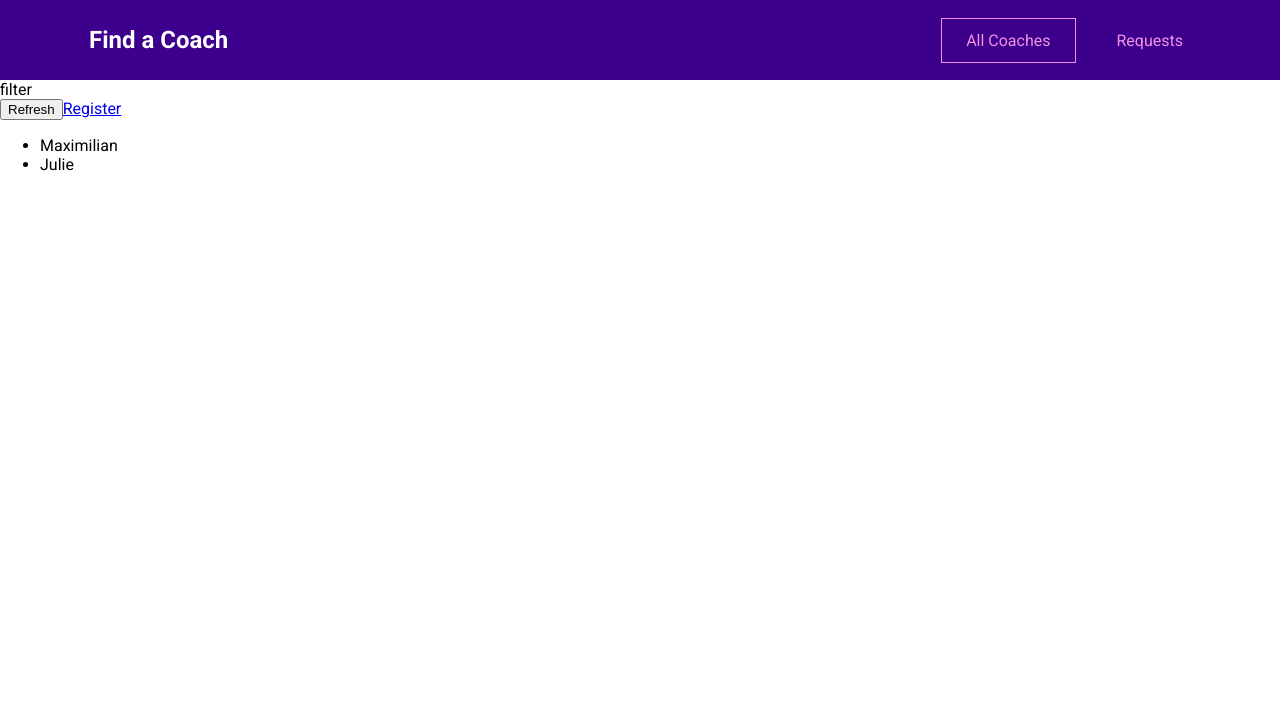
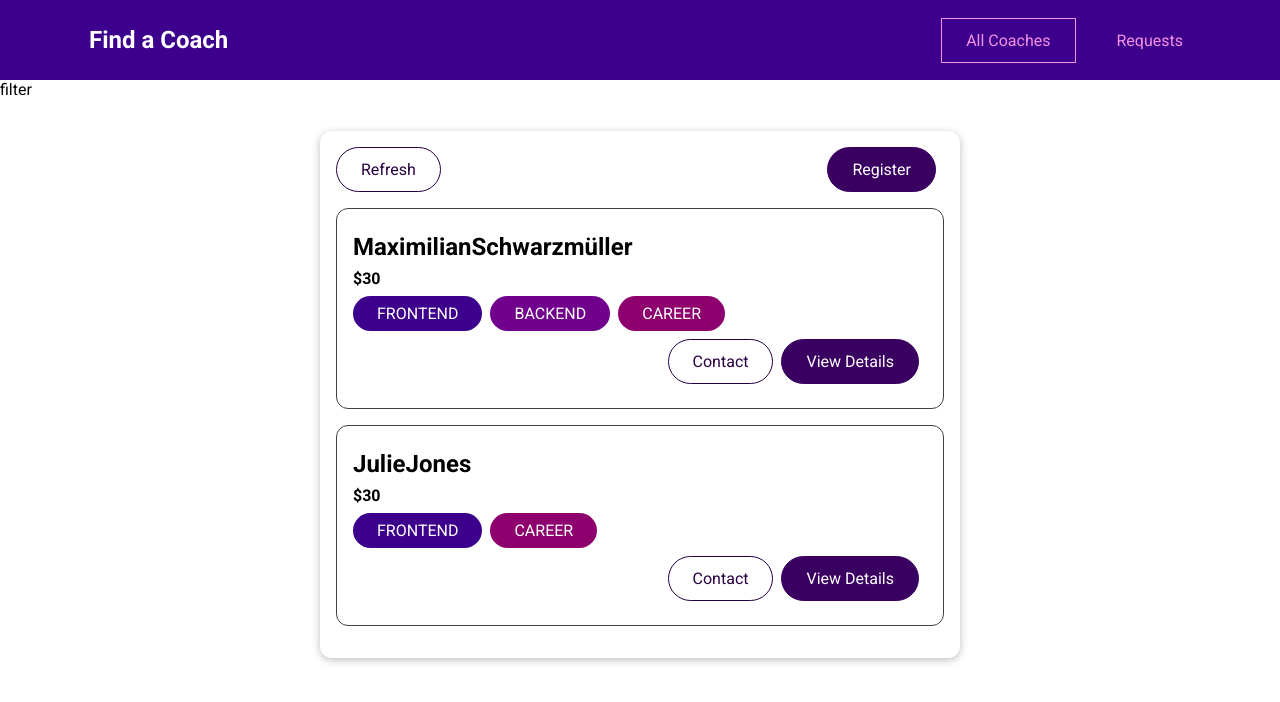
Before and after one commit to N1Anoobis/vue-ts-main-project, a Vue app: page /#/coaches in a window 1280 px wide. Shown: the top 702 px of the page. Built offline with nearby package versions, Linux system fonts and the light colour scheme.

Commit message:
Add base components

```diff
--- /dev/null
+++ b/src/components/coaches/CoachItem.vue
@@ -0,0 +1,73 @@
+<template>
+  <li>
+    <h3>{{ fullName }}</h3>
+    <h4>${{ rate }}</h4>
+    <div>
+      <BaseBadge
+        v-for="area in areas"
+        :key="area.id"
+        :type="area"
+        :title="area"
+        >{{ area }}</BaseBadge
+      >
+    </div>
+    <div class="actions">
+      <BaseButton link mode="outline" :to="coachContactLink"
+        >Contact</BaseButton
+      >
+      <BaseButton link :to="coachDetailsLink">View Details</BaseButton>
+    </div>
+  </li>
+</template>
+
+<script lang="ts">
+import { Component, Prop, Vue } from "vue-property-decorator";
+
+@Component
+export default class CoachItem extends Vue {
+  @Prop() id?: string;
+  @Prop() firstName?: string;
+  @Prop() lastName?: string;
+  @Prop() rate?: number;
+  @Prop() areas?: string;
+
+  get fullName() {
+    return this.firstName + "" + this.lastName;
+  }
+
+  get coachContactLink() {
+    return this.$route.path + "/" + this.id + "/contact";
+  }
+
+  get coachDetailsLink() {
+    return this.$route.path + "/" + this.id;
+  }
+}
+</script>
+
+<style scoped>
+li {
+  margin: 1rem 0;
+  border: 1px solid #424242;
+  border-radius: 12px;
+  padding: 1rem;
+}
+
+h3 {
+  font-size: 1.5rem;
+}
+
+h3,
+h4 {
+  margin: 0.5rem 0;
+}
+
+div {
+  margin: 0.5rem 0;
+}
+
+.actions {
+  display: flex;
+  justify-content: flex-end;
+}
+</style>
--- /dev/null
+++ b/src/components/ui/BaseBadge.vue
@@ -0,0 +1,42 @@
+<template>
+  <span class="badge" :class="type">
+    {{ text }}
+  </span>
+</template>
+
+<script>
+export default {
+  props: ['type', 'title'],
+  computed: {
+    text() {
+      return this.title.toUpperCase();
+    }
+  }
+}
+</script>
+
+<style scoped>
+.badge {
+  background-color: #ccc;
+  color: #252525;
+  border-radius: 30px;
+  padding: 0.5rem 1.5rem;
+  display: inline-block;
+  margin-right: 0.5rem;
+}
+
+.frontend {
+  background-color: #3d008d;
+  color: white;
+}
+
+.backend {
+  background-color: #71008d;
+  color: white;
+}
+
+.career {
+  background-color: #8d006e;
+  color: white;
+}
+</style>
--- /dev/null
+++ b/src/components/ui/BaseButton.vue
@@ -0,0 +1,73 @@
+<template>
+  <button v-if="!link" :class="mode">
+    <slot></slot>
+  </button>
+  <router-link v-else :to="to" :class="mode">
+    <slot></slot>
+  </router-link>
+</template>
+
+<script>
+export default {
+  props: {
+    mode: {
+      type: String,
+      required: false,
+      default: null
+    },
+    link: {
+      type: Boolean,
+      required: false,
+      default: false
+    },
+    to: {
+      type: String,
+      required: false,
+      default: '/'
+    }
+  }
+}
+</script>
+
+<style scoped>
+button,
+a {
+  text-decoration: none;
+  padding: 0.75rem 1.5rem;
+  font: inherit;
+  background-color: #3a0061;
+  border: 1px solid #3a0061;
+  color: white;
+  cursor: pointer;
+  border-radius: 30px;
+  margin-right: 0.5rem;
+  display: inline-block;
+}
+
+a:hover,
+a:active,
+button:hover,
+button:active {
+  background-color: #270041;
+  border-color: #270041;
+}
+
+.flat {
+  background-color: transparent;
+  color: #3a0061;
+  border: none;
+}
+
+.outline {
+  background-color: transparent;
+  border-color: #270041;
+  color: #270041;
+}
+
+.flat:hover,
+.flat:active,
+.outline:hover,
+.outline:active {
+  background-color: #edd2ff;
+}
+</style>
--- /dev/null
+++ b/src/components/ui/BaseCard.vue
@@ -0,0 +1,22 @@
+<template>
+  <div class="card">
+    <slot></slot>
+  </div>
+</template>
+
+<script lang="ts">
+import { Component, Vue } from "vue-property-decorator";
+
+@Component
+export default class BaseCard extends Vue {}
+</script>
+
+<style scoped>
+.card {
+  border-radius: 12px;
+  box-shadow: 0 2px 8px rgba(0, 0, 0, 0.26);
+  padding: 1rem;
+  margin: 2rem auto;
+  max-width: 40rem;
+}
+</style>
--- a/src/pages/coaches/CoachesList.vue
+++ b/src/pages/coaches/CoachesList.vue
@@ -2,23 +2,36 @@
   <div>
     <section>filter</section>
     <section>
-      <div class="controls">
-        <button>Refresh</button>
-        <router-link to="/register">Register</router-link>
-      </div>
-      <ul v-if="hasCoaches">
-        <li v-for="coach in filteredCoaches" :key="coach.id">
-          {{ coach.firstName }}
-        </li>
-      </ul>
-      <h3 v-else>No coaches found.</h3>
+      <BaseCard>
+        <div class="controls">
+          <BaseButton mode="outline">Refresh</BaseButton>
+          <BaseButton link to="/register">Register</BaseButton>
+        </div>
+        <ul v-if="hasCoaches">
+          <CoachItem
+            v-for="coach in filteredCoaches"
+            :key="coach.id"
+            :id="coach.id"
+            :first-name="coach.firstName"
+            :last-name="coach.lastName"
+            :rate="coach.hourlyRate"
+            :areas="coach.areas"
+          ></CoachItem>
+        </ul>
+        <h3 v-else>No coaches found.</h3>
+      </BaseCard>
     </section>
   </div>
 </template>
 <script lang="ts">
 import { Component, Vue } from "vue-property-decorator";
+import CoachItem from "../../components/coaches/CoachItem.vue";
 
-@Component
+@Component({
+  components: {
+    CoachItem,
+  },
+})
 export default class CoachesList extends Vue {
   get filteredCoaches() {
     return this.$store.getters["coaches/coaches"];
@@ -29,3 +42,16 @@
   }
 }
 </script>
+
+<style scoped>
+ul {
+  list-style: none;
+  margin: 0;
+  padding: 0;
+}
+
+.controls {
+  display: flex;
+  justify-content: space-between;
+}
+</style>
```
Also changed, not shown: src/main.ts (+7 -1 lines).
